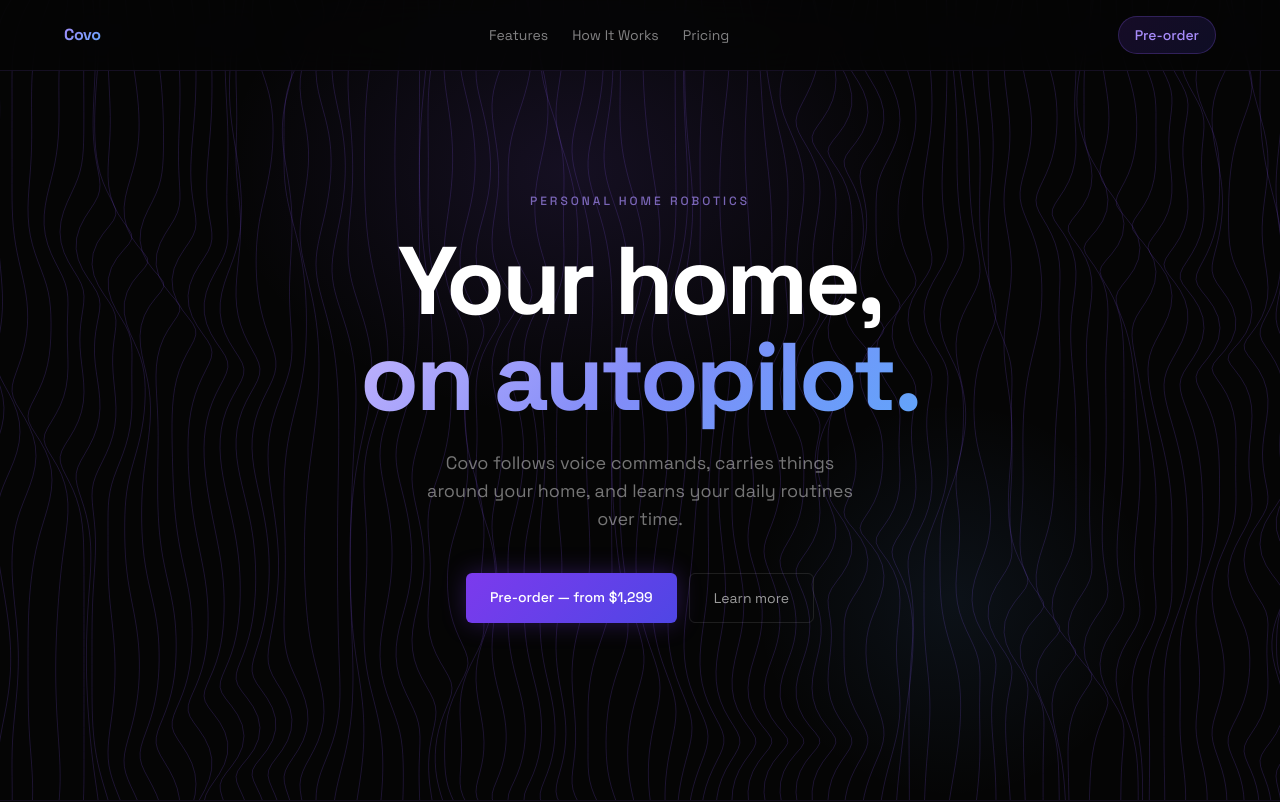
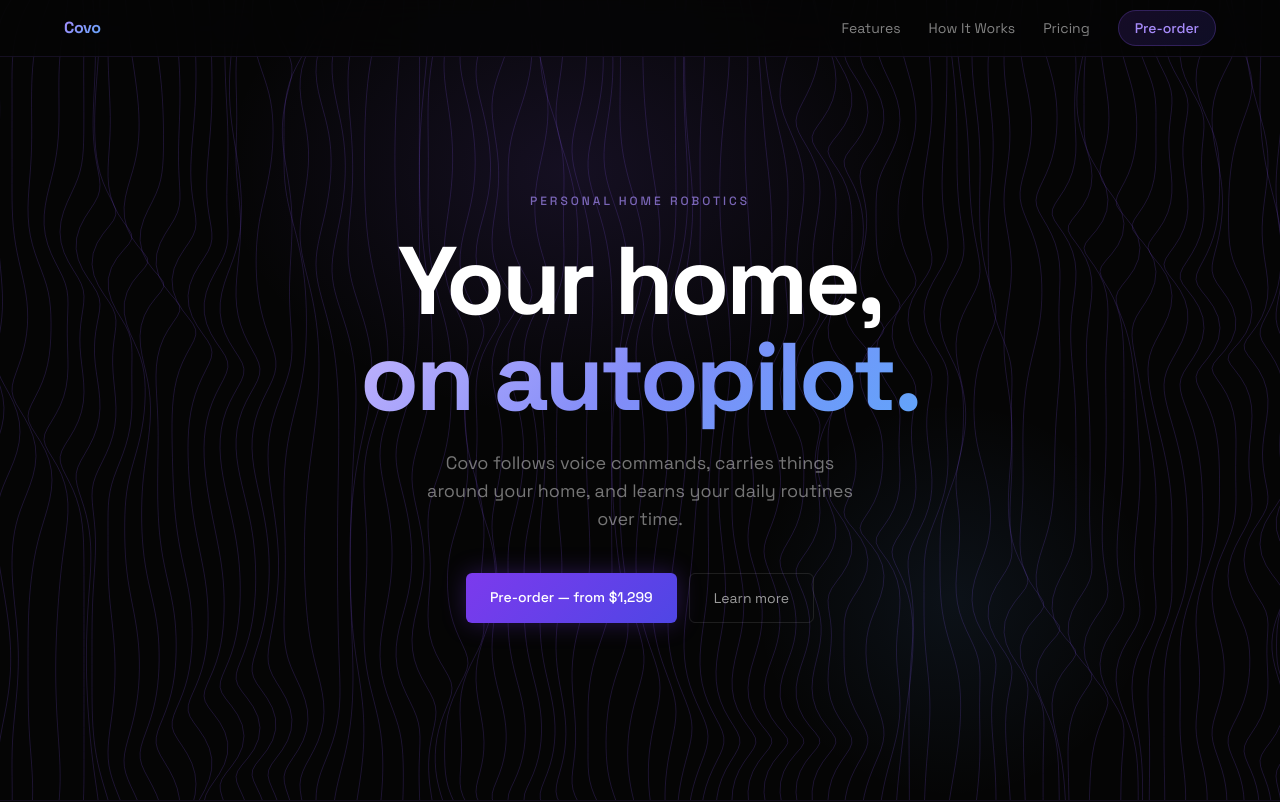
Before and after one commit to actio10000-commits/Covo, a Next.js app: page / in a window 1280 px wide. Shown: the top 802 px of the page. Built offline with nearby package versions, Linux system fonts and the light colour scheme.

Commit message:
Smooth nav: AnimatePresence swap instead of layout animation to fix jitter

```diff
--- a/app/page.tsx
+++ b/app/page.tsx
@@ -24,128 +24,118 @@ const fadeIn = (delay = 0) => ({
 
 // ── NAV ──────────────────────────────────────────────────────────────────────
 
+const navLinks = ["Features", "How It Works", "Pricing"]
+
+const navExit   = { opacity: 0, y: -6, transition: { duration: 0.2, ease: [0.4, 0, 1, 1] } }
+const navEnter  = { opacity: 0, y: -6 }
+const navVisible = { opacity: 1, y: 0 }
+const navSpring = { duration: 0.28, ease: [0.22, 1, 0.36, 1] }
+
+function Hamburger({ open, onClick, dark }: { open: boolean; onClick: () => void; dark?: boolean }) {
+  const color = dark ? "bg-gray-700" : "bg-white/70"
+  return (
+    <button onClick={onClick} className="md:hidden flex flex-col gap-1.5 p-2 focus:outline-none" aria-label="Toggle menu">
+      <motion.span animate={{ rotate: open ? 45 : 0, y: open ? 8 : 0 }} transition={{ duration: 0.22 }} className={`block w-5 h-px ${color}`} />
+      <motion.span animate={{ opacity: open ? 0 : 1 }}               transition={{ duration: 0.18 }} className={`block w-5 h-px ${color}`} />
+      <motion.span animate={{ rotate: open ? -45 : 0, y: open ? -8 : 0 }} transition={{ duration: 0.22 }} className={`block w-5 h-px ${color}`} />
+    </button>
+  )
+}
+
 function Nav() {
   const [scrolled, setScrolled] = useState(false)
-  const [open, setOpen] = useState(false)
+  const [open, setOpen]         = useState(false)
 
   useEffect(() => {
-    const onScroll = () => {
-      setScrolled(window.scrollY > 80)
-      if (window.scrollY <= 80) setOpen(false)
-    }
+    const onScroll = () => { setScrolled(window.scrollY > 80); if (window.scrollY <= 80) setOpen(false) }
     window.addEventListener("scroll", onScroll, { passive: true })
     return () => window.removeEventListener("scroll", onScroll)
   }, [])
 
-  const navLinks = ["Features", "How It Works", "Pricing"]
-
   return (
     <>
-      {/* Outer wrapper centers the pill when scrolled */}
+      <AnimatePresence mode="wait" initial={false}>
+
+        {/* ── Full-width dark bar ── */}
+        {!scrolled && (
+          <motion.nav
+            key="bar"
+            initial={navEnter} animate={navVisible} exit={navExit}
+            transition={navSpring}
+            className="fixed top-0 left-0 right-0 z-50 flex items-center justify-between px-5 md:px-16 py-4"
+            style={{ background: "rgba(5,5,5,0.88)", backdropFilter: "blur(16px)", borderBottom: "1px solid rgba(139,92,246,0.12)" }}
+          >
+            <a href="#" className="no-underline font-bold text-base tracking-tight logo-gradient">Covo</a>
+            <ul className="hidden md:flex items-center gap-7 list-none">
+              {navLinks.map(item => (
+                <li key={item}>
+                  <a href={`#${item.toLowerCase().replace(/\s+/g, "-")}`}
+                    className="nav-link text-white/50 no-underline text-sm hover:text-white transition-colors duration-200">
+                    {item}
+                  </a>
+                </li>
+              ))}
+              <li>
+                <a href="#cta" className="no-underline text-sm px-4 py-2 rounded-full font-medium cta-pill">Pre-order</a>
+              </li>
+            </ul>
+            <Hamburger open={open} onClick={() => setOpen(o => !o)} />
+          </motion.nav>
+        )}
+
+        {/* ── Centered white pill ── */}
+        {scrolled && (
           <motion.div
-        initial={{ opacity: 0, y: -16 }}
-        animate={{ opacity: 1, y: 0 }}
-        transition={{ duration: 0.5, ease }}
-        className={`fixed left-0 right-0 z-50 flex pointer-events-none transition-all duration-500 ${
-          scrolled ? "top-4 justify-center px-4" : "top-0 justify-stretch"
-        }`}
+            key="pill-wrap"
+            className="fixed top-4 left-0 right-0 z-50 flex justify-center px-4 pointer-events-none"
           >
             <motion.nav
-          animate={{ borderRadius: scrolled ? 9999 : 0 }}
-          transition={{ duration: 0.45, ease }}
-          className={`pointer-events-auto flex items-center justify-between transition-all duration-300 ${
-            scrolled ? "px-5 py-3 gap-6" : "w-full px-5 md:px-16 py-4"
-          }`}
-          style={
-            scrolled
-              ? { background: "#ffffff", boxShadow: "0 4px 32px rgba(0,0,0,0.12), 0 0 0 1px rgba(0,0,0,0.06)" }
-              : { background: "rgba(5,5,5,0.88)", backdropFilter: "blur(16px)", borderBottom: "1px solid rgba(139,92,246,0.12)" }
-          }
+              initial={{ ...navEnter, scale: 0.96 }}
+              animate={{ ...navVisible, scale: 1 }}
+              exit={{ ...navExit, scale: 0.96 }}
+              transition={navSpring}
+              className="pointer-events-auto flex items-center gap-5 px-5 py-2.5 rounded-full"
+              style={{ background: "#fff", boxShadow: "0 2px 24px rgba(0,0,0,0.10), 0 0 0 1px rgba(0,0,0,0.05)" }}
             >
-          {/* Logo */}
-          <a href="#"
-            className={`no-underline font-bold text-base tracking-tight transition-colors duration-300 ${
-              scrolled ? "text-gray-900" : "logo-gradient"
-            }`}
-          >
-            Covo
-          </a>
-
-          {/* Desktop links */}
-          <ul className="hidden md:flex items-center gap-6 list-none">
-            {navLinks.map((item) => (
+              <a href="#" className="no-underline font-bold text-sm tracking-tight text-gray-900 mr-1">Covo</a>
+              <ul className="hidden md:flex items-center gap-5 list-none">
+                {navLinks.map(item => (
                   <li key={item}>
-                <a
-                  href={`#${item.toLowerCase().replace(/\s+/g, "-")}`}
-                  className={`no-underline text-sm transition-colors duration-300 ${
-                    scrolled
-                      ? "text-gray-500 hover:text-gray-900"
-                      : "nav-link text-white/50 hover:text-white"
-                  }`}
-                >
+                    <a href={`#${item.toLowerCase().replace(/\s+/g, "-")}`}
+                      className="no-underline text-sm text-gray-500 hover:text-gray-900 transition-colors duration-150">
                       {item}
                     </a>
                   </li>
                 ))}
               </ul>
-
-          {/* CTA */}
-          <a
-            href="#cta"
-            className={`hidden md:block no-underline text-sm px-4 py-2 rounded-full font-medium transition-all duration-300 ${
-              scrolled
-                ? "bg-gray-900 text-white hover:bg-gray-700"
-                : "cta-pill"
-            }`}
-          >
+              <a href="#cta"
+                className="no-underline text-xs font-semibold px-4 py-2 rounded-full bg-gray-900 text-white hover:bg-gray-700 transition-colors duration-150">
                 Pre-order
               </a>
-
-          {/* Mobile hamburger */}
-          <button
-            onClick={() => setOpen(!open)}
-            className="md:hidden flex flex-col gap-1.5 p-2 rounded-md focus:outline-none"
-            aria-label="Toggle menu"
-          >
-            {[
-              { rotate: open ? 45 : 0, y: open ? 8 : 0 },
-              null,
-              { rotate: open ? -45 : 0, y: open ? -8 : 0 },
-            ].map((anim, i) =>
-              anim === null ? (
-                <motion.span key={i} animate={{ opacity: open ? 0 : 1 }} transition={{ duration: 0.2 }}
-                  className={`block w-5 h-px ${scrolled ? "bg-gray-700" : "bg-white/70"}`} />
-              ) : (
-                <motion.span key={i} animate={anim} transition={{ duration: 0.25 }}
-                  className={`block w-5 h-px ${scrolled ? "bg-gray-700" : "bg-white/70"}`} />
-              )
-            )}
-          </button>
+              <Hamburger open={open} onClick={() => setOpen(o => !o)} dark />
             </motion.nav>
           </motion.div>
+        )}
+
+      </AnimatePresence>
 
       {/* Mobile dropdown */}
       <AnimatePresence>
         {open && (
           <motion.div
-            initial={{ opacity: 0, y: -8 }}
-            animate={{ opacity: 1, y: 0 }}
-            exit={{ opacity: 0, y: -8 }}
-            transition={{ duration: 0.25, ease }}
-            className="fixed top-[57px] left-0 right-0 z-40 flex flex-col px-5 py-6 gap-5 md:hidden"
+            initial={{ opacity: 0, y: -8 }} animate={{ opacity: 1, y: 0 }} exit={{ opacity: 0, y: -8 }}
+            transition={{ duration: 0.22, ease: [0.22, 1, 0.36, 1] }}
+            className="fixed left-0 right-0 z-40 flex flex-col px-5 py-6 gap-5 md:hidden"
             style={{
+              top: scrolled ? "72px" : "57px",
               background: scrolled ? "rgba(255,255,255,0.98)" : "rgba(5,5,5,0.97)",
               borderBottom: "1px solid rgba(139,92,246,0.12)",
             }}
           >
-            {navLinks.map((item) => (
-              <a key={item}
-                href={`#${item.toLowerCase().replace(/\s+/g, "-")}`}
+            {navLinks.map(item => (
+              <a key={item} href={`#${item.toLowerCase().replace(/\s+/g, "-")}`}
                 onClick={() => setOpen(false)}
-                className={`no-underline text-base transition-colors ${
-                  scrolled ? "text-gray-700 hover:text-gray-900" : "text-white/60 hover:text-white"
-                }`}
-              >
+                className={`no-underline text-base transition-colors ${scrolled ? "text-gray-700 hover:text-gray-900" : "text-white/60 hover:text-white"}`}>
                 {item}
               </a>
             ))}
```
Lines whose indentation alone changed are shown as unchanged.
